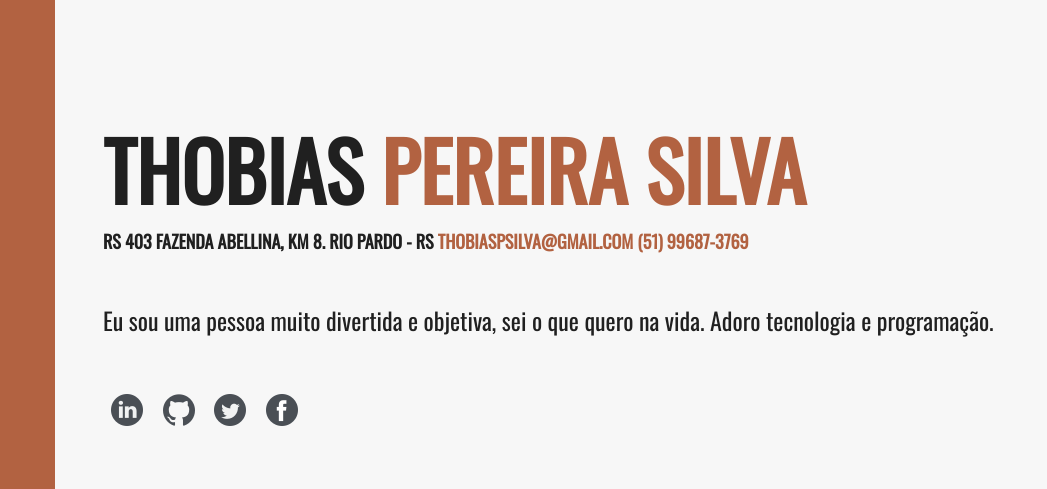
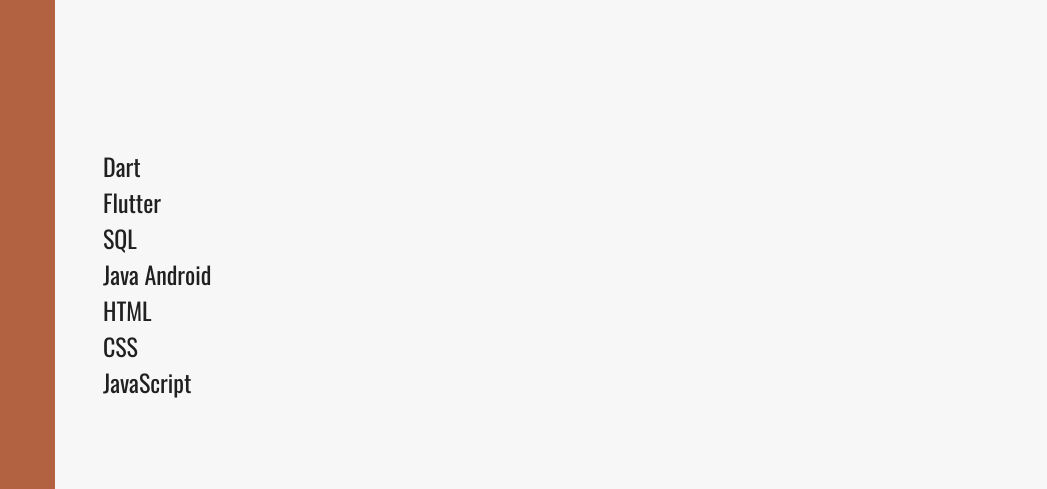
Before and after one commit to thobiassilva/programastarter, a plain HTML site: page Avaliacao Final Modulo I/index.html in a window 1280 px wide. Both pictures are taken after a click on the link "CONHECIMENTOS". Shown: the part 126-615 px from the top of the page, 233-1280 px from the left. Drawn offline with nearby package versions, Linux system fonts and the light colour scheme.

Commit message:
Atividade final modulo I

```diff
--- a/Avaliacao Final Modulo I/index.html
+++ b/Avaliacao Final Modulo I/index.html
@@ -20,10 +20,10 @@
           <a href="#sobre" onclick="about()">
             <h4>SOBRE</h4>
           </a>
-          <a href="#conhecimentos">
+          <a href="#conhecimentos" onclick="skills()">
             <h4>CONHECIMENTOS</h4>
           </a>
-          <a href="#objetivos">
+          <a href="#objetivos" onclick="objetive()">
             <h4>OBJETIVOS</h4>
           </a>
         </nav>
@@ -31,7 +31,7 @@
     </header>
 
     <div id="body">
-      <section>
+      <section id="personInfo">
         <h1><span id="name"></span> <span id="lastName"></span></h1>
         <h2>
           <span id="andress"></span>
@@ -42,7 +42,7 @@
       <section>
         <p id="content"></p>
       </section>
-      <section>
+      <section id="socialLinks">
         <a id="linkedin" href="#" target="_blank">
           <img src="./assets/icons/linkedin.png" alt="linkedin" />
         </a>
--- a/Avaliacao Final Modulo I/script.js
+++ b/Avaliacao Final Modulo I/script.js
@@ -5,23 +5,33 @@
   email: 'thobiaspsilva@gmail.com',
   telefone: '(51) 99687-3769',
   descricao:
-    'Eu sou uma pessoa muito divertida e objetiva, sei o que quero na vida. Adoro tecnologia e programação.',
+    'Olá, atualmente sou programador Trainee em Flutter Mobile e cursando o Programa Starter da Growdev para FullStack. Estou sempre em busca novos conhecimentos e evolução, tento levar a vida de uma forma leve, descontraída e com muita dedicação sempre.',
   redes_sociais: [
     'https://www.linkedin.com/in/thobiaspsilva/',
     'https://github.com/thobiassilva',
     'https://twitter.com/thobiaspsilva',
     'https://www.facebook.com/thobiaspsilva/',
   ],
-  conhecimentos: [],
-  objetivo_pessoal: '',
-  objetivo_profissional: '',
+  conhecimentos: ['Dart', 'Flutter', 'SQL', 'Java Android', 'HTML', 'CSS', 'JavaScript'],
+  objetivo_pessoal:
+    'Tenho como objetivo pessoal estar presente em todas as evoluções da tecnologia bem como ter minhas metas alçadas. ',
+  objetivo_profissional:
+    'Profissionalmente pretendo me tornar alguém bem sucedido na carreira de tecnologia',
   photo: 'https://avatars.githubusercontent.com/u/39360514?v=4',
 };
 
 let content = document.getElementById('content');
+let personInfo = document.getElementById('personInfo');
+let socialLinks = document.getElementById('socialLinks');
 
 function onLoad() {
   document.getElementById('profilePhoto').src = pessoa.photo;
+  about();
+}
+
+function about() {
+  personInfo.style.display = 'block';
+  socialLinks.style.display = 'block';
   document.getElementById('name').innerText = pessoa.nome.toUpperCase();
   document.getElementById('lastName').innerText = pessoa.sobrenome.toUpperCase();
   document.getElementById('andress').innerText = pessoa.endereco.toUpperCase();
@@ -31,16 +41,15 @@
   document.getElementById('github').href = pessoa.redes_sociais[1];
   document.getElementById('twitter').href = pessoa.redes_sociais[2];
   document.getElementById('facebook').href = pessoa.redes_sociais[3];
-
-  about();
-}
-
-function about() {
   content.innerText = pessoa.descricao;
 }
 function skills() {
-  content.innerText = pessoa.descricao;
+  personInfo.style.display = 'none';
+  socialLinks.style.display = 'none';
+  content.innerText = pessoa.conhecimentos.join('\n');
 }
 function objetive() {
+  personInfo.style.display = 'none';
+  socialLinks.style.display = 'none';
   content.innerText = `${pessoa.objetivo_pessoal}\n ${pessoa.objetivo_profissional} `;
 }
```
